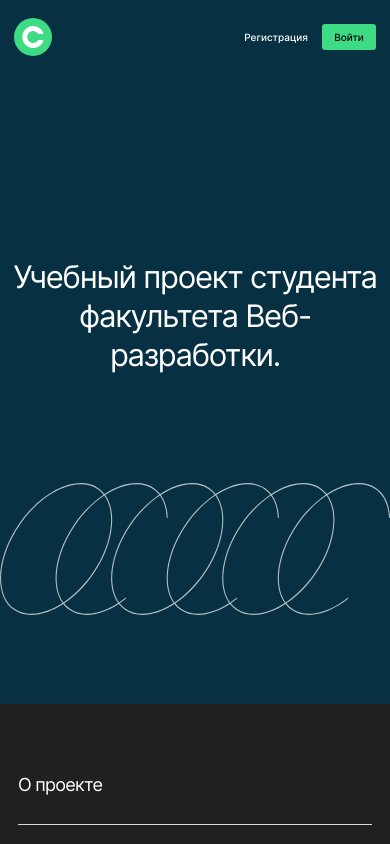
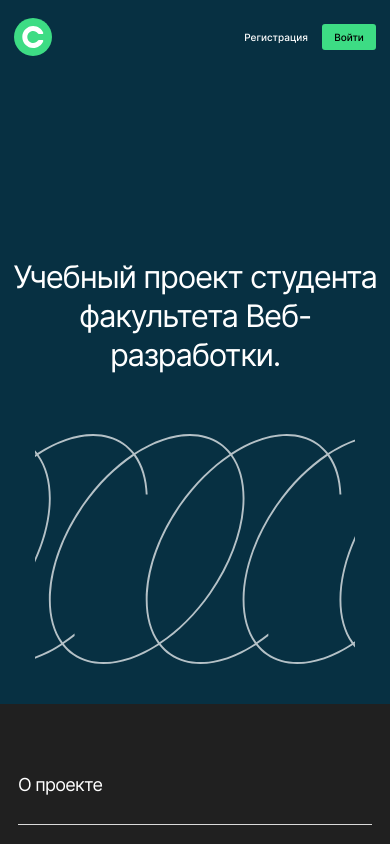
Before and after one commit to ilya-120/movies-explorer-frontend, a React (Create React App) app: page / in a window 390 px wide. Shown: the top 844 px of the page. Built offline with nearby package versions, Linux system fonts and the light colour scheme.

Commit message:
"feat: добавил адаптив этап 3 фронтенд"

```diff
--- a/src/components/Promo/Promo.css
+++ b/src/components/Promo/Promo.css
@@ -72,10 +72,8 @@
   }
 
   .promo__logo {
-    position: unset;
-    width: 680px;
+    width: 320px;
     height: 230px;
-    display: block;
-    max-width: 100vw;
+    object-fit: cover;
   }
 }
```
